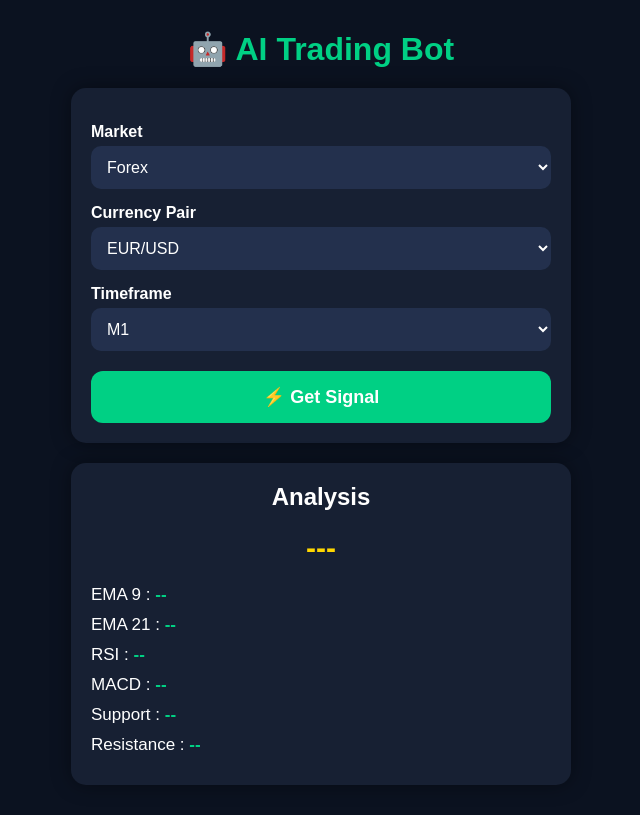
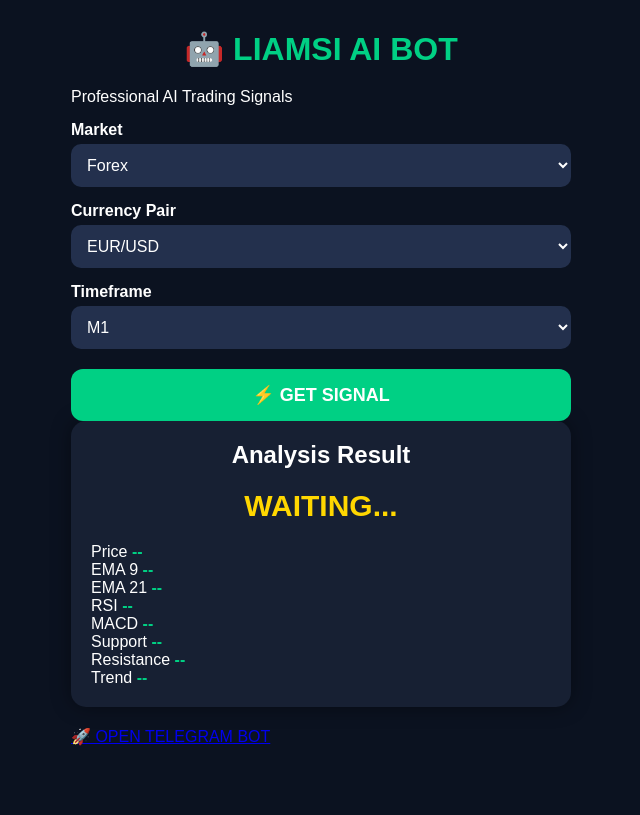
Before and after one commit to ismailelomrani22-ops/telegram-bot, a Flask app: template templates/index.html in a window 1280 px wide. Shown: the whole page, without its empty margins (319-959 px from the left). After the commit the page ends 746 px from the top, so only its background shows below. Run offline with Flask 3, Linux system fonts and the light colour scheme; the template is opened without the code that fills it, so the values that code supplies are empty.

Commit message:
Update index.html

```diff
--- a/templates/index.html
+++ b/templates/index.html
@@ -1,81 +1,162 @@
 <!DOCTYPE html>
 <html lang="en">
 <head>
+
 <meta charset="UTF-8">
 <meta name="viewport" content="width=device-width, initial-scale=1.0">
-    <title>AI Trading Bot</title>
+
+<title>LIAMSI AI BOT</title>
 
 <link rel="stylesheet" href="/static/style.css">
+
 </head>
+
 <body>
 
 <div class="container">
 
-    <h1>🤖 AI Trading Bot</h1>
+<div class="logo">
 
-    <div class="card">
+<h1>🤖 LIAMSI AI BOT</h1>
+
+<p>Professional AI Trading Signals</p>
+
+</div>
+
+<div class="panel">
 
 <label>Market</label>
+
 <select id="market">
-            <option value="forex">Forex</option>
-            <option value="otc">OTC</option>
+
+<option>Forex</option>
+
+<option>OTC</option>
+
 </select>
 
 <label>Currency Pair</label>
+
 <select id="pair">
+
 <option>EUR/USD</option>
 <option>GBP/USD</option>
 <option>USD/JPY</option>
+<option>USD/CAD</option>
 <option>AUD/USD</option>
-            <option>USD/CAD</option>
+<option>XAU/USD</option>
+
 </select>
 
 <label>Timeframe</label>
+
 <select id="timeframe">
+
 <option>M1</option>
 <option>M5</option>
 <option>M15</option>
 <option>M30</option>
 <option>H1</option>
+
 </select>
 
 <button id="signalBtn">
-            ⚡ Get Signal
+
+⚡ GET SIGNAL
+
 </button>
 
 </div>
 
 <div class="result">
 
-        <h2>Analysis</h2>
+<h2>Analysis Result</h2>
 
-        <div id="signal">---</div>
+<div id="signal">
 
-        <p>EMA 9 :
-            <span id="ema9">--</span>
-        </p>
-
-        <p>EMA 21 :
-            <span id="ema21">--</span>
-        </p>
-
-        <p>RSI :
-            <span id="rsi">--</span>
-        </p>
-
-        <p>MACD :
-            <span id="macd">--</span>
-        </p>
-
-        <p>Support :
-            <span id="support">--</span>
-        </p>
-
-        <p>Resistance :
-            <span id="resistance">--</span>
-        </p>
+WAITING...
 
 </div>
+
+<div class="grid">
+
+<div class="box">
+
+Price
+
+<span id="price">--</span>
+
+</div>
+
+<div class="box">
+
+EMA 9
+
+<span id="ema9">--</span>
+
+</div>
+
+<div class="box">
+
+EMA 21
+
+<span id="ema21">--</span>
+
+</div>
+
+<div class="box">
+
+RSI
+
+<span id="rsi">--</span>
+
+</div>
+
+<div class="box">
+
+MACD
+
+<span id="macd">--</span>
+
+</div>
+
+<div class="box">
+
+Support
+
+<span id="support">--</span>
+
+</div>
+
+<div class="box">
+
+Resistance
+
+<span id="resistance">--</span>
+
+</div>
+
+<div class="box">
+
+Trend
+
+<span id="trend">--</span>
+
+</div>
+
+</div>
+
+</div>
+
+<a class="telegram"
+
+href="https://t.me/liamsi_ai_bot"
+
+target="_blank">
+
+🚀 OPEN TELEGRAM BOT
+
+</a>
 
 </div>
 
```
Lines whose indentation alone changed are shown as unchanged.
